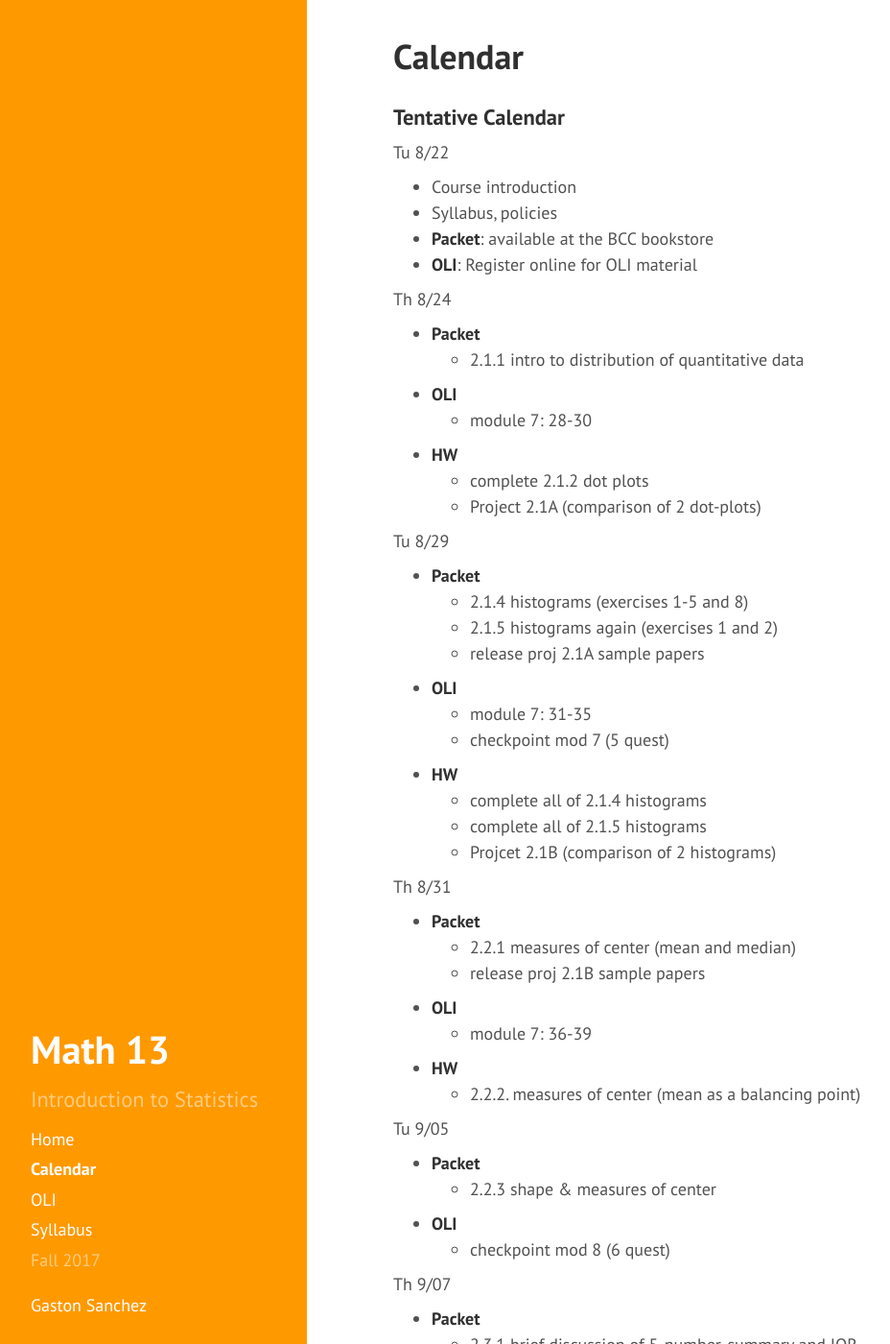
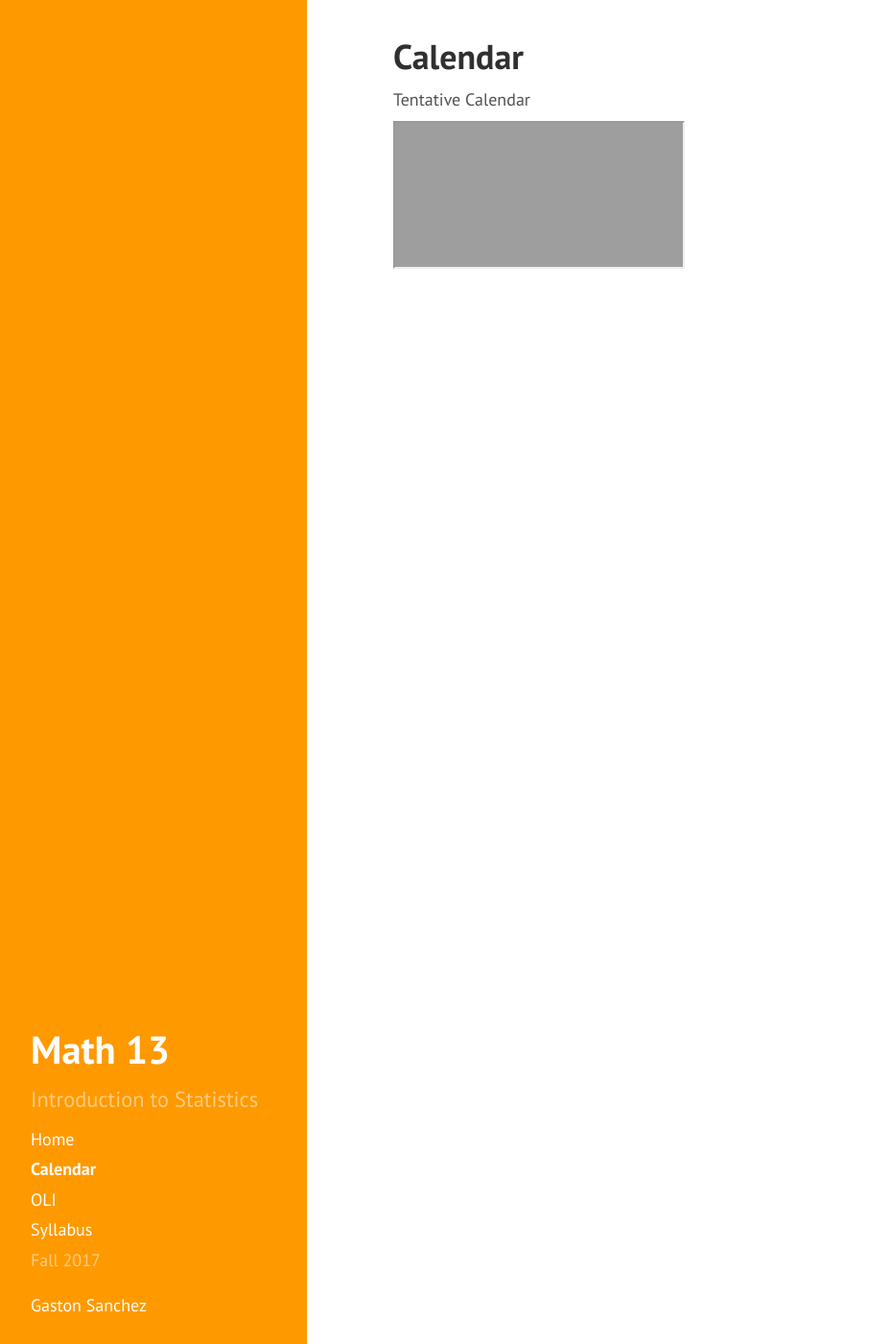
Before and after one commit to gastonstat/relic-math13, a Jekyll site: the page built from calendar.md, in a window 1280 px wide and 1400 px high. Shown: the whole window at 96% size, without its empty margins (4-932 px from the left). Built offline with Jekyll 4.4.1, drawn with Linux system fonts in a browser that asks for light colours; nearby versions of some CDN libraries; some of the changed text lies outside the part shown; grey boxes are pictures that could not be loaded.

Commit message:
calendar: publish as google calendar

```diff
--- a/calendar.md
+++ b/calendar.md
@@ -3,67 +3,6 @@
 title: Calendar
 ---
 
-### Tentative Calendar
+Tentative Calendar
 
-
-Tu 8/22
-
-- Course introduction
-- Syllabus, policies
-- __Packet__: available at the BCC bookstore
-- __OLI__: Register online for OLI material
-
-
-Th 8/24
-
-- __Packet__
-    + 2.1.1 intro to distribution of quantitative data
-- __OLI__
-    + module 7: 28-30
-- __HW__
-    + complete 2.1.2 dot plots
-    + Project 2.1A (comparison of 2 dot-plots)
-
-
-Tu 8/29
-
-- __Packet__
-    + 2.1.4 histograms (exercises 1-5 and 8)
-    + 2.1.5 histograms again (exercises 1 and 2)
-    + release proj 2.1A sample papers
-- __OLI__
-    + module 7: 31-35
-    + checkpoint mod 7 (5 quest)
-- __HW__
-    + complete all of 2.1.4 histograms
-    + complete all of 2.1.5 histograms
-    + Projcet 2.1B (comparison of 2 histograms)
-
-
-Th 8/31
-
-- __Packet__
-    + 2.2.1 measures of center (mean and median)
-    + release proj 2.1B sample papers
-- __OLI__
-    + module 7: 36-39
-- __HW__
-    + 2.2.2. measures of center (mean as a balancing point)
-
-
-Tu 9/05
-
-- __Packet__
-    + 2.2.3 shape & measures of center
-- __OLI__
-    + checkpoint mod 8 (6 quest)
-
-
-Th 9/07
-
-- __Packet__
-    + 2.3.1 brief discussion of 5-number-summary and IQR
-- __OLI__
-    + module 10: 47-51
-- __HW__
-    + 2.3.2. measuring variability relative to the mean
+<iframe src="https://docs.google.com/spreadsheets/d/e/2PACX-1vTzD1JW1I0jfhOEQ-wIJqiiq-36mUpISC5ZbcnqPmsu3Fx0Y264eVte_pSm9hk-qTz3L3hjhNp7Mdjb/pubhtml?gid=0&amp;single=true&amp;widget=true&amp;headers=false"></iframe>
```
